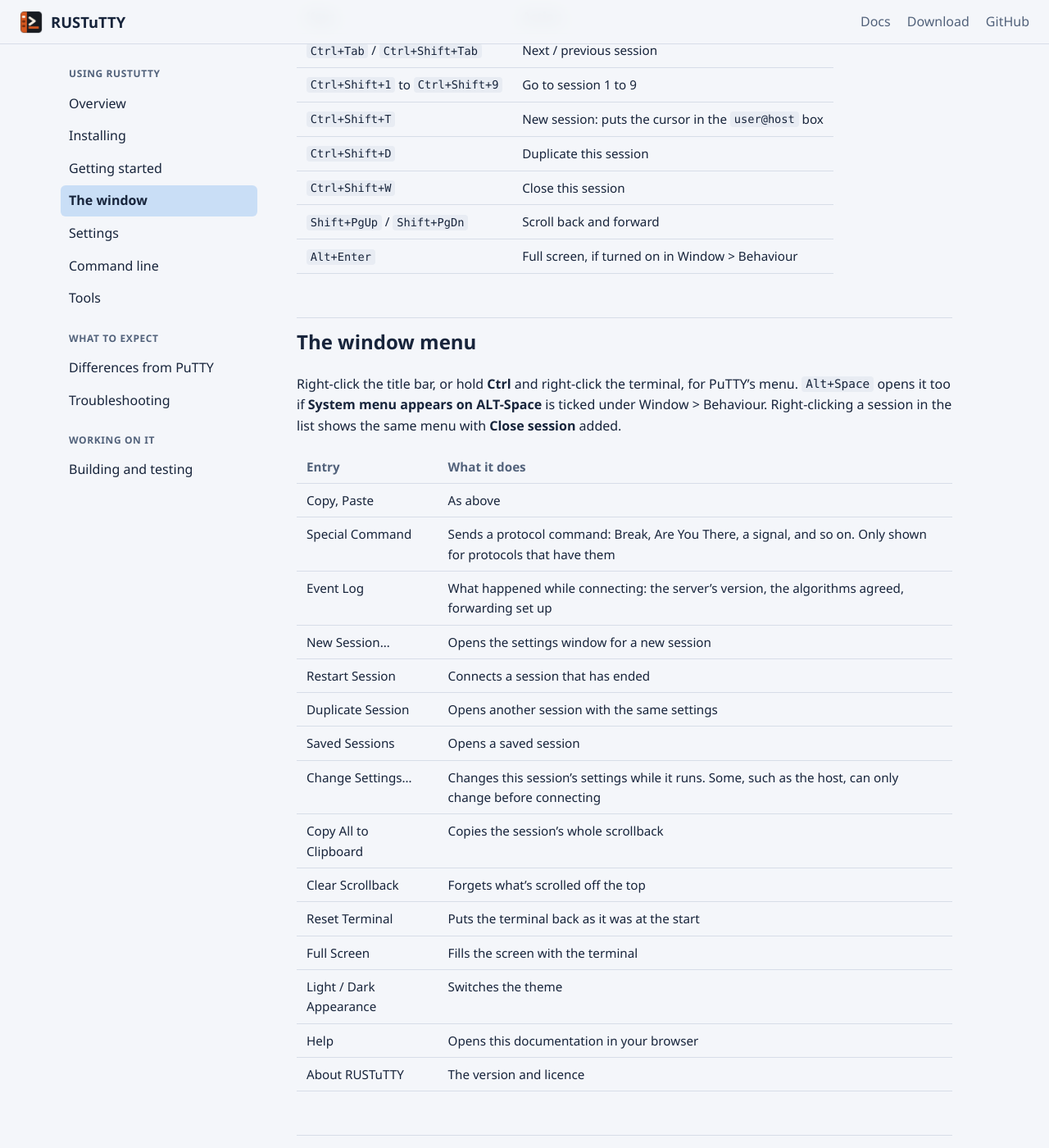
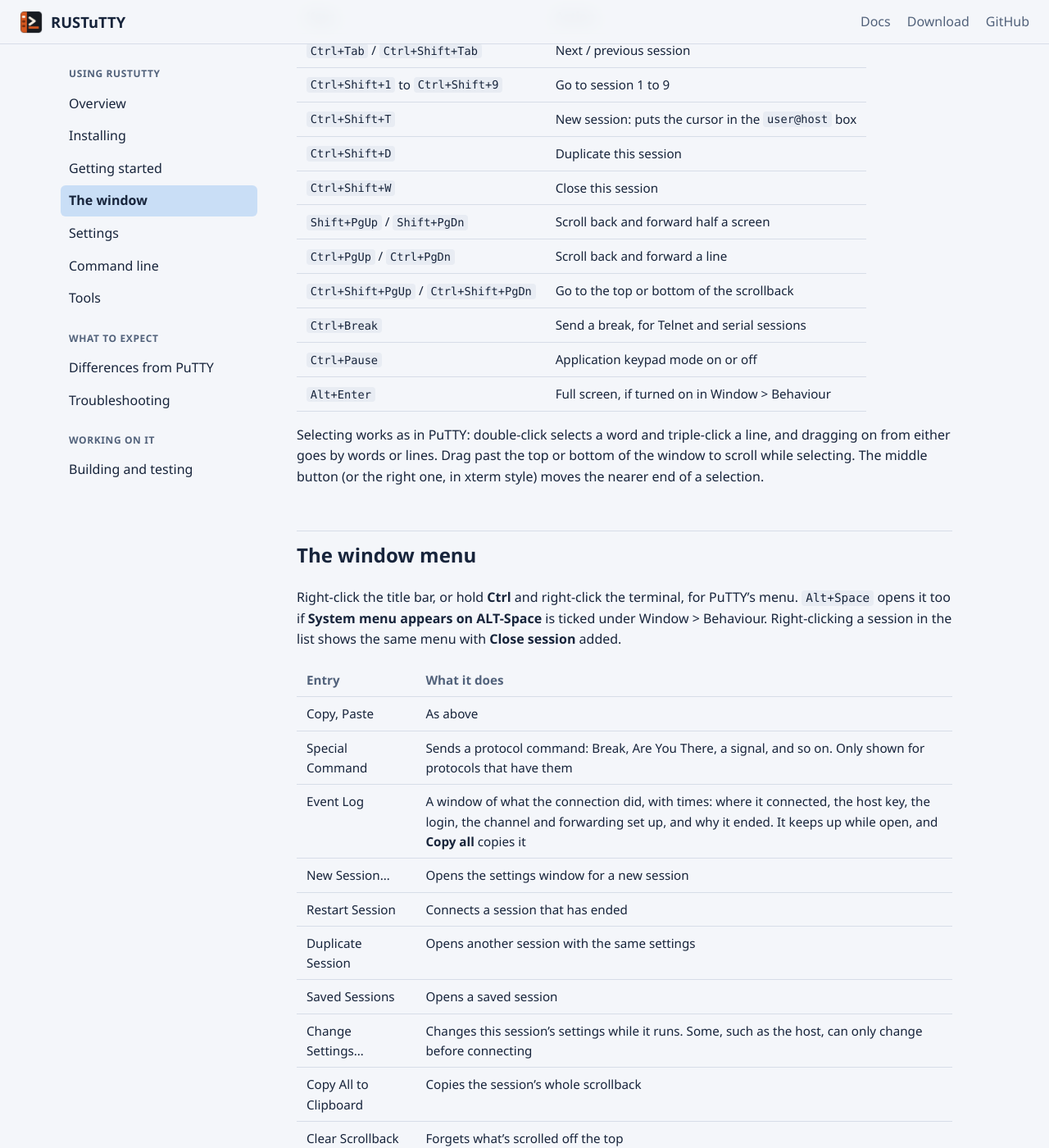
Before and after one commit to optimusprime-nn/RUSTuTTY, a Jekyll site: the page built from docs/The-Window.md, in a window 1280 px wide and 1400 px high, scrolled down 2022 px. Shown: the whole window at 82% size. Built offline with Jekyll 4.4.1, drawn with Linux system fonts in a browser that asks for light colours; our own code applies the rules of GitHub Pages for plain Markdown files.

Commit message:
Describe the new keys, selection, Event Log and Plink's -v
The Event Log entry promised the server's version and the algorithms
agreed, which it doesn't show; it now says what it does show.

Co-Authored-By: Claude Opus 5.5 <noreply@anthropic.com>

```diff
--- a/docs/The-Window.md
+++ b/docs/The-Window.md
@@ -56,8 +56,17 @@ Window > Behaviour turns the question off.
 | `Ctrl+Shift+T` | New session: puts the cursor in the `user@host` box |
 | `Ctrl+Shift+D` | Duplicate this session |
 | `Ctrl+Shift+W` | Close this session |
-| `Shift+PgUp` / `Shift+PgDn` | Scroll back and forward |
+| `Shift+PgUp` / `Shift+PgDn` | Scroll back and forward half a screen |
+| `Ctrl+PgUp` / `Ctrl+PgDn` | Scroll back and forward a line |
+| `Ctrl+Shift+PgUp` / `Ctrl+Shift+PgDn` | Go to the top or bottom of the scrollback |
+| `Ctrl+Break` | Send a break, for Telnet and serial sessions |
+| `Ctrl+Pause` | Application keypad mode on or off |
 | `Alt+Enter` | Full screen, if turned on in Window > Behaviour |
+
+Selecting works as in PuTTY: double-click selects a word and triple-click a
+line, and dragging on from either goes by words or lines. Drag past the top or
+bottom of the window to scroll while selecting. The middle button (or the right
+one, in xterm style) moves the nearer end of a selection.
 
 ## The window menu
 
@@ -70,7 +79,7 @@ the same menu with **Close session** added.
 | --- | --- |
 | Copy, Paste | As above |
 | Special Command | Sends a protocol command: Break, Are You There, a signal, and so on. Only shown for protocols that have them |
-| Event Log | What happened while connecting: the server's version, the algorithms agreed, forwarding set up |
+| Event Log | A window of what the connection did, with times: where it connected, the host key, the login, the channel and forwarding set up, and why it ended. It keeps up while open, and **Copy all** copies it |
 | New Session... | Opens the settings window for a new session |
 | Restart Session | Connects a session that has ended |
 | Duplicate Session | Opens another session with the same settings |
```
Also changed, not shown: docs/Tools.md (+1 -0 lines), docs/Troubleshooting.md (+1 -1 lines).
